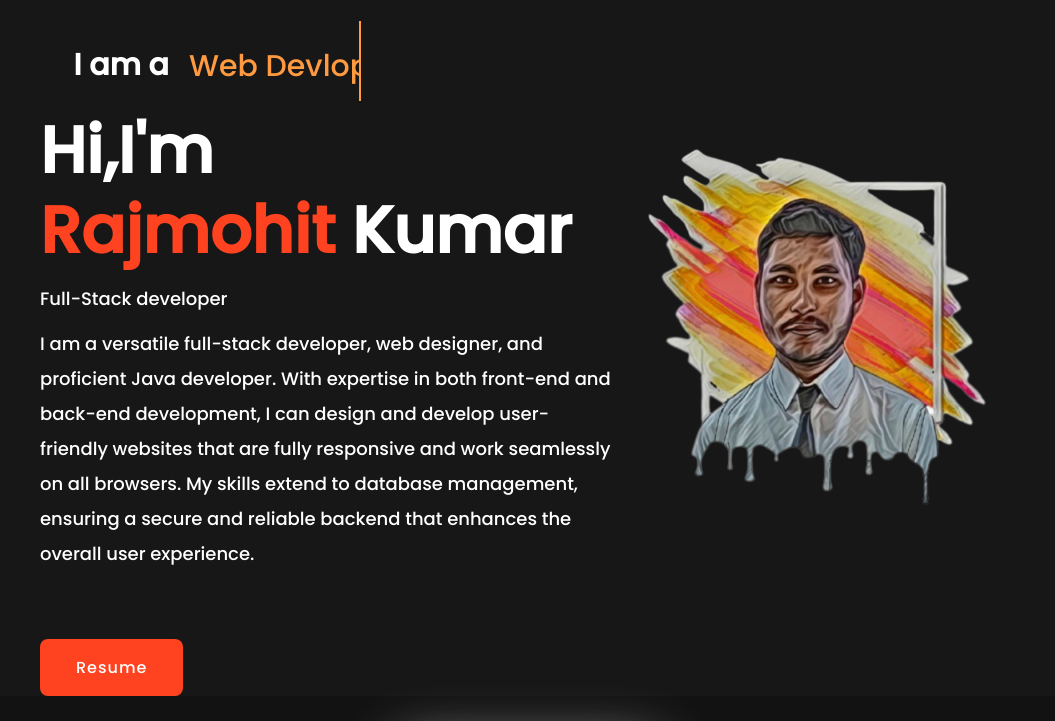
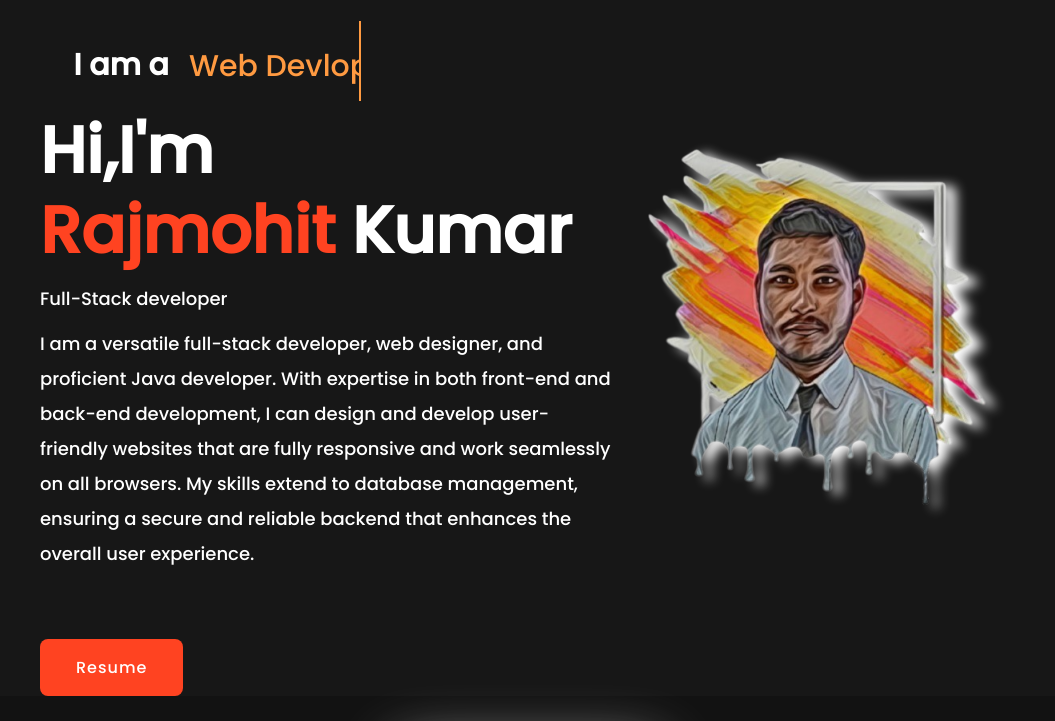
Before and after one commit to raj708/rajmohit-portfolio, a plain HTML site: page index.html in a window 1280 px wide. Both pictures are taken after a click on the picture 1122 px from the left and 29 px from the top of the page. Shown: the part 79-800 px from the top of the page, without its empty margins (112-1167 px from the left). Drawn offline with nearby package versions, Linux system fonts and the light colour scheme.

Commit message:
some bug fix2

```diff
--- a/index.html
+++ b/index.html
@@ -3,7 +3,7 @@
 <head>
     <meta charset="UTF-8">
     <meta name="viewport" content="width=device-width, initial-scale=1.0">
-    <title>Document</title>
+    <title>Rajmohit | Portfolio</title>
     <link rel="stylesheet" href="https://unpkg.com/boxicons@latest/css/boxicons.min.css">
     <link rel="preconnect" href="https://fonts.googleapis.com">
     <link rel="preconnect" href="https://fonts.gstatic.com" crossorigin>
@@ -42,7 +42,7 @@
     </section>
     <section id="home">
         <div class="img-box">
-            <img src="img/main.png" alt="">
+            <img id="main_img" src="img/main.png" alt="">
         </div>
         <div class="info">
             <h1 id="h1" class="darkModeText">Hi,I'm <br><span id="h1-span">Rajmohit</span> Kumar</h1>
--- a/script.js
+++ b/script.js
@@ -14,6 +14,8 @@ function toogle() {
   //dynamic-section
   let dynamicText = document.getElementById("dynamic-first-text");
   let span=document.querySelectorAll(".name");
+  //home-section
+  let main_img=document.getElementById("main_img");
   //for all text in dark mode
   let Alltext=document.getElementsByClassName("darkModeText");
   //project-section
@@ -44,7 +46,7 @@ function toogle() {
   }
     dynamicText.style.color="";
 
-
+    main_img.style.filter="";
    //project Slecttion
   projectSec.style.background="";
 
@@ -100,7 +102,7 @@ function toogle() {
       span[i].style.setProperty('--beforeColor','rgb(23 23 23)')
     }
     dynamicText.style.color="white";
-
+    main_img.style.filter="drop-shadow(10px 4px 6px white)";
     menuButton.style.color="#fff";
     //project section
     projectSec.style.background="rgba(18,18,18)"
--- a/style.css
+++ b/style.css
@@ -252,6 +252,7 @@ img.moon {
 .img-box img {
   width: 100%;
   object-fit: contain;
+  filter: drop-shadow(10px 4px 6px black);
 }
 .social {
   display: flex;
```
